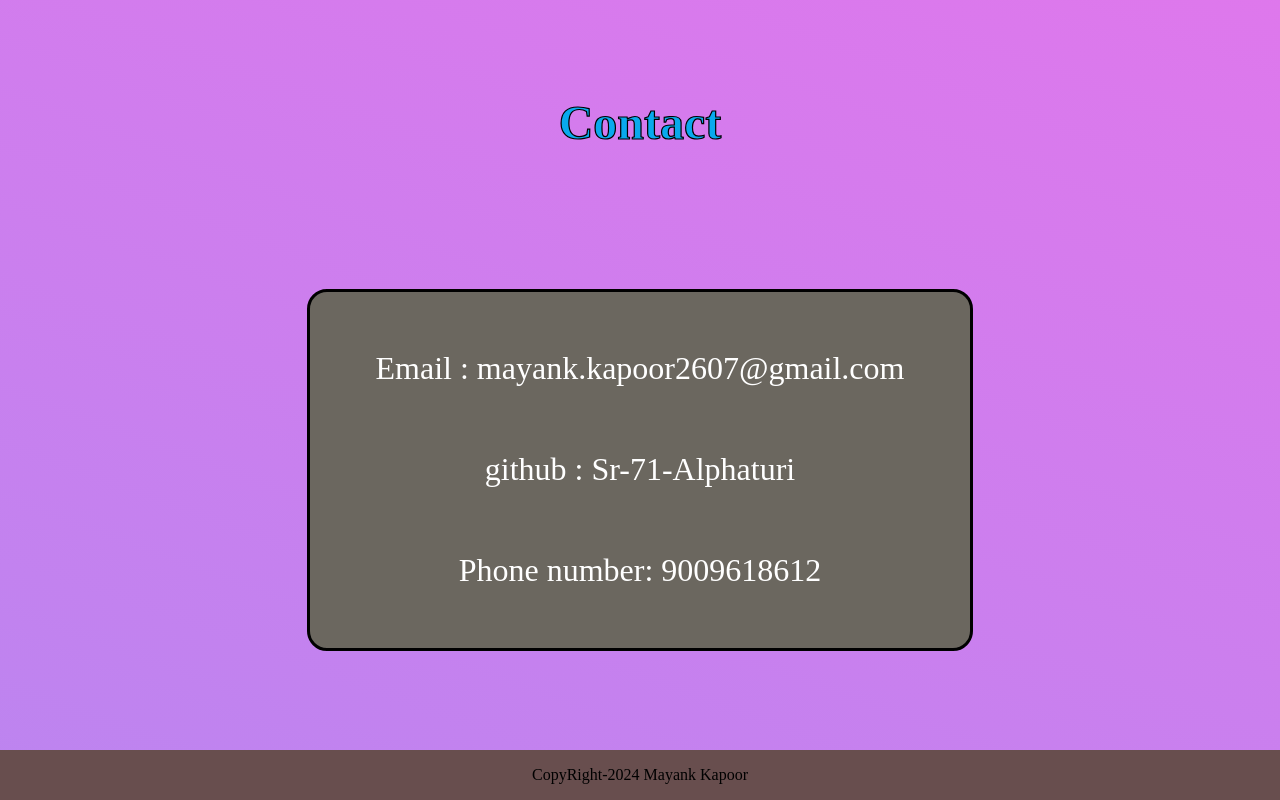
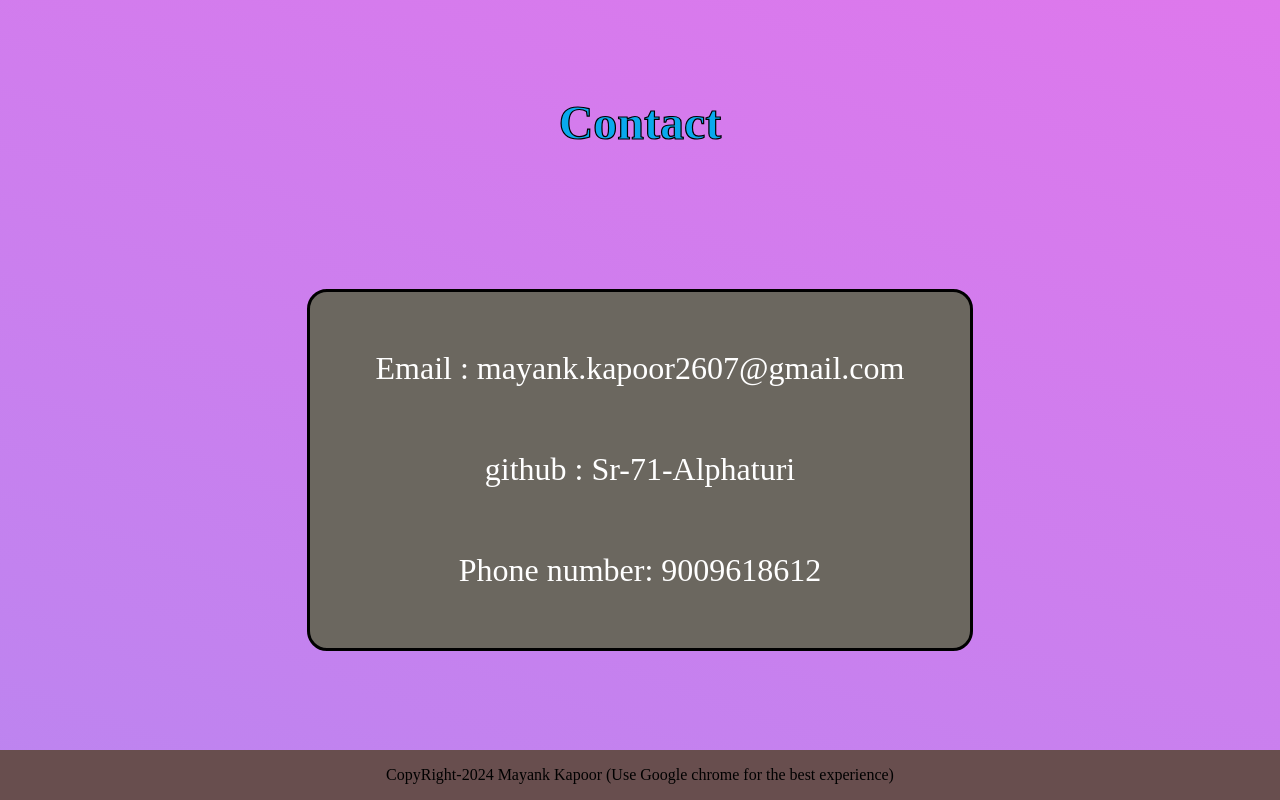
Before and after one commit to Sr-71-Alphaturi/portfo, a plain HTML site: page index.html in a window 1280 px wide. Shown: the part 3169-3969 px from the top of the page. Drawn offline with Linux system fonts and the light colour scheme.

Commit message:
Add advice

```diff
--- a/index.html
+++ b/index.html
@@ -135,7 +135,7 @@
         </div>
     </div>
     <footer class="alignCenter">
-        CopyRight-2024 Mayank Kapoor
+        CopyRight-2024 Mayank Kapoor  (Use Google chrome for the best experience)
     </footer>
 
 
```
